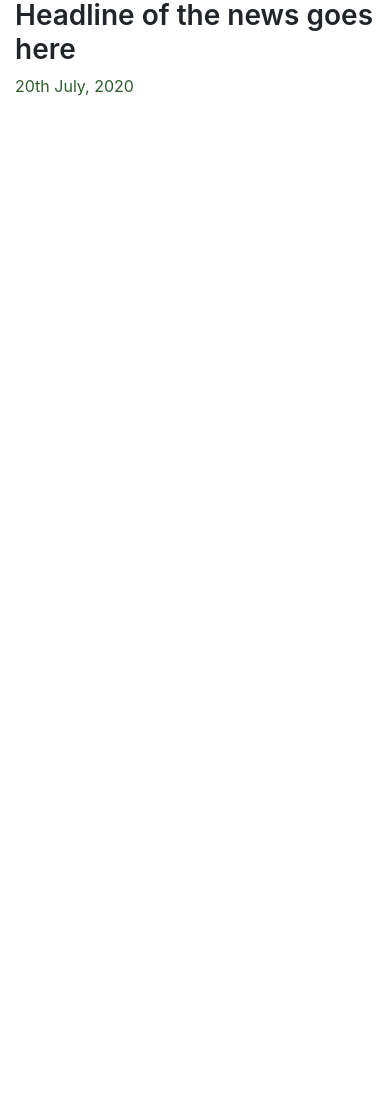
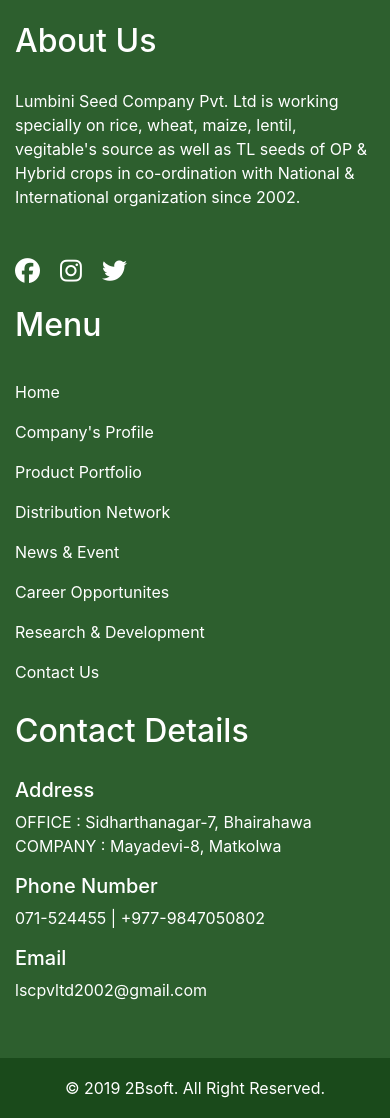
Before and after one commit to manojgyanwali/LSC2, a PHP site: page /lsc/news.php in a window 390 px wide. Shown: the part 1026-2144 px from the top of the page. Before the commit the page ends 1122 px from the top, so only its background shows below. Run offline with PHP 8.4, Linux system fonts and the light colour scheme; data that the repository does not hold is empty; some libraries are stand-ins or nearby versions.

Commit message:
third commit

```diff
--- a/admin/product.php
+++ b/admin/product.php
@@ -151,7 +151,7 @@ if(isset($_REQUEST['delivered_order']))
                                 <h4 style="margin-top:30px;margin-left:20px;">Add Product</h4>
                                 <div class="container">
                                     <form action="add_product.php" method="POST" enctype="multipart/form-data">
-                                        <label><b>Upload Product Highlight Image (250*250)</b></label><br>
+                                        <label><b>Upload Product Highlight Image (350*350)</b></label><br>
                                         <input type="file" name="myfile" placeholder="Choose File" required><br><br>
 
                                         <p><b><i>Sub Images</i></b></p>
--- a/css/header.css
+++ b/css/header.css
@@ -1,91 +1,108 @@
-*{
-    margin:0;
+* {
+  margin: 0;
   padding: 0;
 }
-.headerTop{
+.headerTop {
   margin-top: 20px;
 }
 
-.socialIcons{
+.socialIcons {
   display: block;
   float: right;
   margin-top: -50px;
-
+}
+.socialIcons2 {
+  display: block;
+  margin-top: 50px;
 }
 
-.socialIcons li{
+.socialIcons li {
   list-style-type: none;
   text-decoration: none;
   float: left;
   padding-right: 20px;
 }
-.socialIcons li i{
+.socialIcons li i {
   font-size: 25px;
-    color:#2D5F2E;
+  color: #2d5f2e;
+}
+.socialIcons2 li {
+  list-style-type: none;
+  text-decoration: none;
+  float: left;
+  padding-right: 20px;
+}
+.socialIcons2 li i {
+  font-size: 25px;
+  color: #2d5f2e;
 }
 
-.customButtonTop{
-    border: solid 2px #2D5F2E;
+.customButtonTop {
+  border: solid 2px #2d5f2e;
   border-radius: 4px;
   background-color: white;
-    color: #2D5F2E;
+  color: #2d5f2e;
   padding: 4px 14px;
   margin-right: 10px;
 }
 
-.customButtonTop:hover{
-    background-color: #2D5F2E;
+.customButtonTop:hover {
+  background-color: #2d5f2e;
   color: white;
   transition-duration: 0.5s;
 }
 
-.headerBottom{
+.headerBottom {
   display: block;
   height: 50px;
   width: 100%;
-    background-color: #2D5F2E;
+  background-color: #2d5f2e;
   margin-top: 20px;
 }
-.navbar-brand{
+.navbar-brand {
   display: none;
 }
-.navigationMenu{
+.navigationMenu {
   width: 100%;
 }
-.navbar{
+.navbar {
   width: 100%;
   color: white;
   text-align: center;
-    padding:10px 40px;
-    background-color: #2D5F2E;
+  padding: 10px 40px;
+  background-color: #2d5f2e;
 }
-.nav-link{
+.nav-link {
   color: white;
 }
 /* footer css starts here  */
-.footer{
-    background-color: #2D5F2E;
+.footer {
+  background-color: #2d5f2e;
   color: white;
-    padding: 60px 0;
+  padding: 60px 0 0 0;
 }
-.footerTR{
+.footerTR {
   height: 40px;
 }
-.footerTitle{
+.footerTitle {
   margin-top: 20px;
   padding-bottom: 20px;
 }
-@media screen and (max-width:768px){
-    .socialIcons{
+.footerbottom {
+  background-color: #1a4a1b;
+  padding: 2px;
+  margin-top: 40px;
+}
+@media screen and (max-width: 768px) {
+  .socialIcons {
     display: none;
   }
-    .checkbtn{
+  .checkbtn {
     display: inline-block;
     position: relative;
     z-index: 1;
   }
-    .navbar-brand{
+  .navbar-brand {
     display: block;
   }
-
 }
--- a/footer.html
+++ b/footer.html
@@ -23,10 +23,10 @@
                     </P>
 
                     <div class="social">
-                        <ul class="socialIcons">
-                            <li> <a href=""><i class="fa fa-facebook"></i></a></i></li>
-                            <li><a href=""><i class="fa fa-instagram"></i></a></li>
-                            <li><a href=""><i class="fa fa-twitter"></i></a></li>
+                        <ul class="socialIcons2">
+                            <li> <a href=""><i class="fa fa-facebook" style="color: white;"></i></a></i></li>
+                            <li><a href=""><i class="fa fa-instagram" style="color: white;"></i></a></li>
+                            <li><a href=""><i class="fa fa-twitter" style="color: white;"></i></a></li>
                         </ul>
                     </div>
 
@@ -42,7 +42,7 @@
                         <tr class="footerTR"><td><a href="distribution.php" style="color:white;">Distribution Network</a></td></tr>
                         <tr class="footerTR"><td><a href="news.php" style="color:white;">News & Event</a></td></tr>
                         <tr class="footerTR"><td><a href="career.php" style="color:white;">Career Opportunites</a></td></tr>
-                        <tr class="footerTR"><td><a href="#" style="color:white;">COverage</a></td></tr>
+                        <tr class="footerTR"><td><a href="Research.php" style="color:white;">Research & Development</a></td></tr>
                         <tr class="footerTR"><td><a href="contact.php" style="color:white;">Contact Us</a></td></tr>
 
 
@@ -67,6 +67,12 @@
 
         </div>
     </div>
+    <div class="footerbottom">
+        <p class="text-center">
+            <footer class="text-center">
+                &copy; 2019 2Bsoft. All Right Reserved.
+            </footer></p>
+    </div>
 
 <script src="https://kit.fontawesome.com/d27006f8df.js" crossorigin="anonymous"></script>
 
--- a/header.php
+++ b/header.php
@@ -48,7 +48,7 @@ $language='nep';
     <section class="headerTop">
         <div class="container">
             <div class="logoContains">
-                <img src="images/Logo.png" alt="logo">
+                <a href="index.php"><img src="images/Logo.png" alt="logo"></a>
                 <h5>Lumbini Seed Company</h5>
             </div>
             <div class="RightContains">
@@ -88,7 +88,9 @@ $language='nep';
             <div class="container">
                 <a class="navbar-brand" href="#" style="color: white;">LSC</a>
                 <button class="navbar-toggler" type="button" data-toggle="collapse" data-target="#navbarSupportedContent" aria-controls="navbarSupportedContent" aria-expanded="false" aria-label="Toggle navigation">
-                  <span class="navbar-toggler-icon" style="color: white;"></span>
+                  <span style="color:white;">
+                   <i class="fas fa-bars" style="padding-left:5px; color:white;"></i>
+                  </span>
                 </button>
 
                 <div class="collapse navbar-collapse" id="navbarSupportedContent">
--- a/news.php
+++ b/news.php
@@ -93,7 +93,7 @@ $result2->execute();
                         ?>
                         <tr>
                             <td width="40%">
-                                <a href="newsDetails.php?id=<?php echo $row2['id']; ?>"><img src="images/news_and_events_images/<?php echo $row2['image']; ?>" alt="" class="img-fluid"></a>
+                                <a href="newsDetails.php?id=<?php echo $row2['id']; ?>"><img src="images/news_and_events_images/<?php echo $row2['image']; ?>" alt="" class="img-fluid" style="max-height:80px;width:100%;"></a>
                             </td>
                             <td width="60%">
                                 <a href="newsDetails.php?id=<?php echo $row2['id']?>" class="normalA"><h6 class="HeadersB">
@@ -105,21 +105,6 @@ $result2->execute();
                             </td>
                         </tr>
                         <?php } ?>
-
-                        <tr>
-                            <td width="40%">
-                                <a href="newsDetails.php"><img src="images/news.png" alt="" class="img-fluid"></a>
-                            </td>
-                            <td width="60%">
-                                <a href="newsDetails.php" class="normalA"><h6 class="HeadersB">
-                                Farmers has been
-                                noticed about the virus
-                                </h6></a>
-                                <small class="text-muted">
-                                <i class="far fa-clock"></i> <span>6 june, 2020</span>
-                                </small>
-                            </td>
-                        </tr>
 
                     </Table>
                 </div>
@@ -156,11 +141,11 @@ $result3->execute();
                     </div>
                     <div class="allNewsH">
                             <a href="newsDetails.php?id=<?php echo $row3['id']; ?><" class="normalA">
-                            <h3 class="HeadersB">
+                            <h5 class="HeadersB">
                             <?php echo $row3['title']; ?>
-                            </h3>
+                            </h5>
                             </a>
-                        <p class="mcf"><?php echo $row3['date']; ?></p>
+                            <i class="far fa-clock"></i> <span class="mcf"><?php echo $row3['date']; ?></span> <p></p>
                     </div>
                 </div>
             <?php } ?>
@@ -173,7 +158,7 @@ $result3->execute();
 
 
 
-            <div class="col-md-3">
+            <!-- <div class="col-md-3">
                 <div class="allNewsImg">
                     <img src="images/card.png" alt="">
                 </div>
@@ -183,10 +168,33 @@ $result3->execute();
                     </h3>
                     <p class="mcf">20th July, 2020</p>
                 </div>
-            </div>
+            </div> -->
         </div>
     </div>
 </div>
+
+
+<!-- pagination starts -->
+
+<nav aria-label="Page navigation example" style="margin-top:40px; margin-bottom:90px;">
+  <ul class="pagination justify-content-center">
+    <li class="page-item disabled">
+      <a class="page-link" href="#" tabindex="-1">Previous</a>
+    </li>
+    <li class="page-item"><a class="page-link" href="#">1</a></li>
+    <li class="page-item"><a class="page-link" href="#">2</a></li>
+    <li class="page-item"><a class="page-link" href="#">3</a></li>
+    <li class="page-item"><a class="page-link" href="#">4</a></li>
+    <li class="page-item">
+      <a class="page-link" href="#">Next</a>
+    </li>
+  </ul>
+</nav>
+
+<div class="footer">
+    <?php include('footer.html') ?>
+</div>
+
 
 
 
--- a/product.php
+++ b/product.php
@@ -125,7 +125,7 @@ $result10->execute();
   </ul>
 </nav>
 
-<div>
+<div class="footer">
     <?php include('footer.html') ?>
 </div>
 
--- a/profile.php
+++ b/profile.php
@@ -301,8 +301,8 @@ baguetteBox.run('.tz-gallery');
     </div>
 </div>
 
-<div>
-    <?php include('footer.html') ?>
+<div class="footer">
+        <?php include('footer.html')?>
 </div>
 
 
```
Also changed, not shown: newsDetails.php (+7 -3 lines), productDetails.php (+5 -5 lines), product_portfolio_image/IMG20180912145306.jpg (added), product_portfolio_image/benches.jpg (added), product_portfolio_image/bridge.jpg (added), product_portfolio_image/card.png (added), product_portfolio_image/careerbg.png (added), product_portfolio_image/coast.jpg (added), product_portfolio_image/company.JPG (added), product_portfolio_image/p2.jpg (added), product_portfolio_image/p3.jpg (added). Lines whose indentation alone changed are shown as unchanged.
